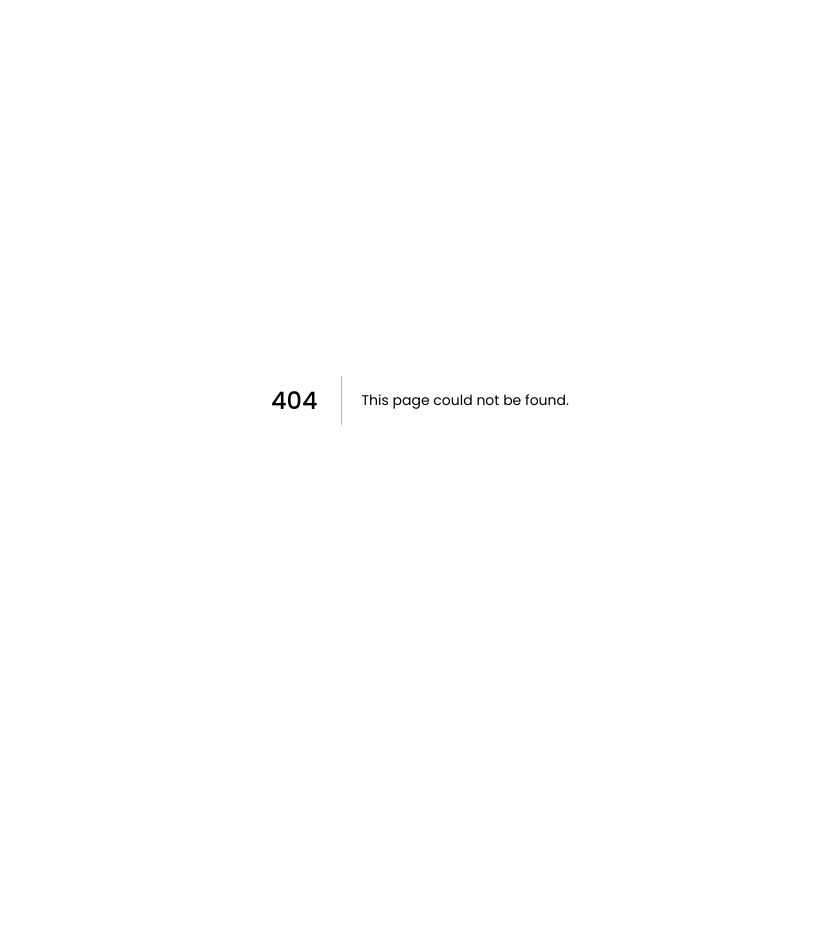
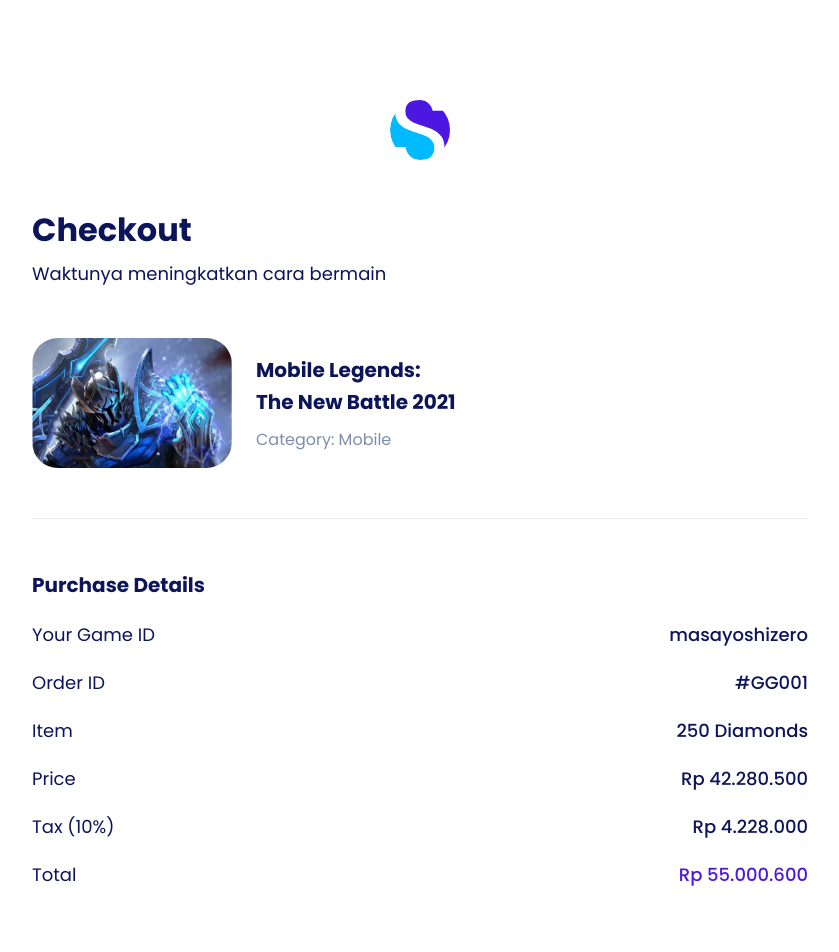
Before and after one commit to A-fauzi/nextjs-app-fullsatck, a Next.js app: page /checkout in a window 1280 px wide. Before the commit this address had no page. Shown: the top 952 px of the page, without its empty margins (220-1059 px from the left). Before the commit the page ends 800 px from the top, so only its background shows below. Built offline with nearby package versions, Linux system fonts and the light colour scheme.

Commit message:
add chekout page

```diff
--- a/pages/_app.tsx
+++ b/pages/_app.tsx
@@ -2,6 +2,7 @@
 import "../styles/homepage.css";
 import "../styles/utilities.css";
 import "../styles/detail.css";
+import "../styles/checkout.css";
 
 import { AppProps } from "next/app";
 import Head from "next/head";
--- /dev/null
+++ b/pages/checkout.tsx
@@ -0,0 +1,134 @@
+// @flow
+import * as React from "react";
+
+export default function checkout() {
+  return (
+    // <!-- Checkout Content -->
+    <section className="checkout mx-auto pt-md-100 pb-md-145 pt-30 pb-30">
+      <div className="container-fluid">
+        <div className="logo text-md-center text-start pb-50">
+          <a className="" href="#">
+            <svg
+              width="60"
+              height="60"
+              viewBox="0 0 60 60"
+              fill="none"
+              xmlns="http://www.w3.org/2000/svg"
+            >
+              <mask
+                id="mask0"
+                mask-type="alpha"
+                maskUnits="userSpaceOnUse"
+                x="0"
+                y="0"
+                width="60"
+                height="60"
+              >
+                <circle cx="30" cy="30" r="30" fill="#3546AB" />
+              </mask>
+              <g mask="url(#mask0)">
+                <circle cx="30" cy="30" r="30" fill="#00BAFF" />
+                <path
+                  d="M41.5001 35.0001C52.3001 38.2001 49.6668 48.0001 47.0001 52.5001L71.0001 60.5001L79.5001 -12.9999C63.6667 -13.8333 29.5001 -14.9999 19.5001 -12.9999C7.00007 -10.4999 13.5001 4.00006 12.0001 14.0001C10.5001 24.0001 28.0001 31.0001 41.5001 35.0001Z"
+                  fill="#4D17E2"
+                />
+                <path
+                  d="M54.495 47.785C54.495 51.285 53.655 54.54 51.975 57.55C50.295 60.56 47.74 63.01 44.31 64.9C40.88 66.79 36.645 67.735 31.605 67.735C26.705 67.735 22.33 66.86 18.48 65.11C14.7 63.29 11.655 60.84 9.345 57.76C7.105 54.61 5.81 51.04 5.46 47.05H15.645C15.855 49.15 16.555 51.215 17.745 53.245C19.005 55.205 20.755 56.85 22.995 58.18C25.305 59.44 28.07 60.07 31.29 60.07C35.49 60.07 38.71 58.95 40.95 56.71C43.19 54.47 44.31 51.6 44.31 48.1C44.31 45.09 43.505 42.64 41.895 40.75C40.355 38.86 38.43 37.39 36.12 36.34C33.81 35.22 30.66 34.03 26.67 32.77C21.98 31.23 18.2 29.795 15.33 28.465C12.53 27.065 10.115 25 8.085 22.27C6.125 19.54 5.145 15.935 5.145 11.455C5.145 7.60499 6.055 4.20999 7.875 1.27C9.765 -1.67 12.425 -3.945 15.855 -5.555C19.355 -7.165 23.45 -7.97 28.14 -7.97C35.42 -7.97 41.195 -6.185 45.465 -2.615C49.735 0.884996 52.22 5.365 52.92 10.825H42.63C42.07 7.885 40.565 5.295 38.115 3.055C35.665 0.814997 32.34 -0.305003 28.14 -0.305003C24.29 -0.305003 21.21 0.709996 18.9 2.73999C16.59 4.69999 15.435 7.5 15.435 11.14C15.435 14.01 16.17 16.355 17.64 18.175C19.18 19.925 21.07 21.325 23.31 22.375C25.55 23.355 28.63 24.475 32.55 25.735C37.31 27.275 41.125 28.745 43.995 30.145C46.935 31.545 49.42 33.68 51.45 36.55C53.48 39.35 54.495 43.095 54.495 47.785Z"
+                  fill="white"
+                />
+              </g>
+            </svg>
+          </a>
+        </div>
+        <div className="title-text pt-md-50 pt-0">
+          <h2 className="text-4xl fw-bold color-palette-1 mb-10">Checkout</h2>
+          <p className="text-lg color-palette-1 mb-0">
+            Waktunya meningkatkan cara bermain
+          </p>
+        </div>
+        <div className="game-checkout d-flex flex-row align-items-center pt-md-50 pb-md-50 pt-30 pb-30">
+          <div className="pe-4">
+            <div className="cropped">
+              <img
+                src="../assets/img/Thumbnail-3.png"
+                className="img-fluid"
+                alt=""
+              />
+            </div>
+          </div>
+          <div>
+            <p className="fw-bold text-xl color-palette-1 mb-10">
+              Mobile Legends:
+              <br /> The New Battle 2021
+            </p>
+            <p className="color-palette-2 m-0">Category: Mobile</p>
+          </div>
+        </div>
+        <hr />
+        <div className="purchase pt-md-50 pt-30">
+          <h2 className="fw-bold text-xl color-palette-1 mb-20">
+            Purchase Details
+          </h2>
+          <p className="text-lg color-palette-1 mb-20">
+            Your Game ID <span className="purchase-details">masayoshizero</span>
+          </p>
+          <p className="text-lg color-palette-1 mb-20">
+            Order ID <span className="purchase-details">#GG001</span>
+          </p>
+          <p className="text-lg color-palette-1 mb-20">
+            Item <span className="purchase-details">250 Diamonds</span>
+          </p>
+          <p className="text-lg color-palette-1 mb-20">
+            Price <span className="purchase-details">Rp 42.280.500</span>
+          </p>
+          <p className="text-lg color-palette-1 mb-20">
+            Tax (10%) <span className="purchase-details">Rp 4.228.000</span>
+          </p>
+          <p className="text-lg color-palette-1 mb-20">
+            Total{" "}
+            <span className="purchase-details color-palette-4">
+              Rp 55.000.600
+            </span>
+          </p>
+        </div>
+        <div className="payment pt-md-50 pb-md-50 pt-10 pb-10">
+          <h2 className="fw-bold text-xl color-palette-1 mb-20">
+            Payment Informations
+          </h2>
+          <p className="text-lg color-palette-1 mb-20">
+            Your Account Name{" "}
+            <span className="purchase-details">Masayoshi Angga Zero</span>
+          </p>
+          <p className="text-lg color-palette-1 mb-20">
+            Type <span className="payment-details">Worldwide Transfer</span>
+          </p>
+          <p className="text-lg color-palette-1 mb-20">
+            Bank Name <span className="payment-details">Mandiri</span>
+          </p>
+          <p className="text-lg color-palette-1 mb-20">
+            Bank Account Name{" "}
+            <span className="payment-details">PT Store GG Indonesia</span>
+          </p>
+          <p className="text-lg color-palette-1 mb-20">
+            Bank Number{" "}
+            <span className="payment-details">1800 - 9090 - 2021</span>
+          </p>
+        </div>
+        <label className="checkbox-label text-lg color-palette-1">
+          I have transferred the money
+          <input type="checkbox" />
+          <span className="checkmark"></span>
+        </label>
+        <div className="d-md-block d-flex flex-column w-100 pt-50">
+          <a
+            className="btn btn-confirm-payment rounded-pill fw-medium text-white border-0 text-lg"
+            href="./complete-checkout.html"
+            role="button"
+          >
+            Confirm Payment
+          </a>
+        </div>
+      </div>
+    </section>
+  );
+}
--- /dev/null
+++ b/styles/checkout.css
@@ -0,0 +1,119 @@
+/* Checkout */
+.checkout{
+    max-width: 800px;
+}
+
+.checkout .img-fluid{
+    max-width: 100%;
+    height: auto;
+    border-radius: 1.625rem;
+}
+
+.checkout .cropped {
+  width: 110px;
+  height: 140px;
+  overflow: hidden;
+  border-radius: 1.625rem;
+}
+
+.checkout .cropped img {
+  margin: -10px 0px 0px 0px;
+}
+
+.checkout hr{
+    margin: 0;
+    background-color:#E7EAF5;
+    border: 0;
+    opacity: 1;
+}
+
+.checkout span.purchase-details,
+.checkout span.payment-details {
+    display: block;
+    font-weight: 500;
+}
+
+.checkout .checkbox-label {
+    display: block;
+    position: relative;
+    padding-left: 35px;
+    cursor: pointer;
+    -webkit-user-select: none;
+    -moz-user-select: none;
+    -ms-user-select: none;
+    user-select: none;
+  }
+
+  .checkout .checkbox-label input {
+    position: absolute;
+    opacity: 0;
+    cursor: pointer;
+    height: 0;
+    width: 0;
+  }
+
+  .checkout .checkmark {
+      transition: all 0.06s linear;
+    position: absolute;
+    top: 3px;
+    left: 0;
+    height: 22px;
+    width: 22px;
+    border-radius: 0.375rem;
+    border: 2px solid #0C145A;
+  }
+
+  .checkout .checkbox-label input:checked ~ .checkmark {
+    background-color: #FFFFFF;
+    border: 2px solid #00BAFF;
+  }
+
+  .checkout .checkmark:after {
+    content: "";
+    position: absolute;
+    display: none;
+  }
+
+  .checkout .checkbox-label input:checked ~ .checkmark:after {
+    display: block;
+  }
+
+  .checkout .checkbox-label .checkmark:after {
+    width: 14px;
+    height: 14px;
+    background-color: #00BAFF;
+    border-radius: 0.25rem;
+    left: 50%;
+    top: 50%;
+    transform: translate(-50%, -50%);
+  }
+
+  .checkout .btn-confirm-payment{
+      padding: 0.75rem 2.875rem;
+      background-color: #4D17E2;
+  }
+
+  .checkout .img-checkout{
+    width:110px;
+    height:140px;
+  }
+
+
+  /* Medium devices (landscape phones, 768px and up) */
+@media (min-width: 768px) {
+    .checkout span.purchase-details,
+    .checkout span.payment-details {
+        float: right;
+      }
+
+    .checkout .cropped {
+      width: 200px;
+      height: 130px;
+      overflow: hidden;
+      border-radius: 1.625rem;
+    }
+
+  }
+
+
+/*  */
```
